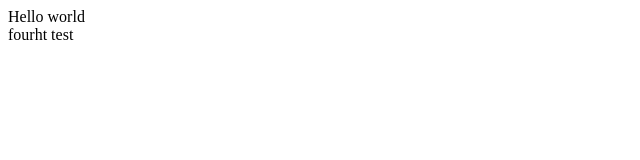
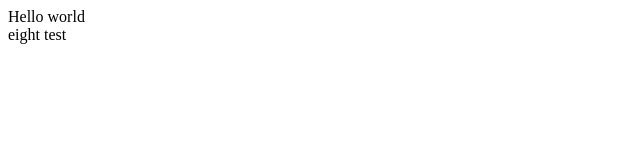
Before and after one commit to fikfan/camera, a plain HTML site: page index.html in a window 1280 px wide. Shown: the full height of the page, 0-640 px from the left. Drawn offline with Linux system fonts and the light colour scheme.

Commit message:
mac commit

```diff
--- a/index.html
+++ b/index.html
@@ -10,7 +10,7 @@
         Hello world
     </div>
     <div>
-        fourht test
+        eight test
     </div>
 </body>
 </html>
```
